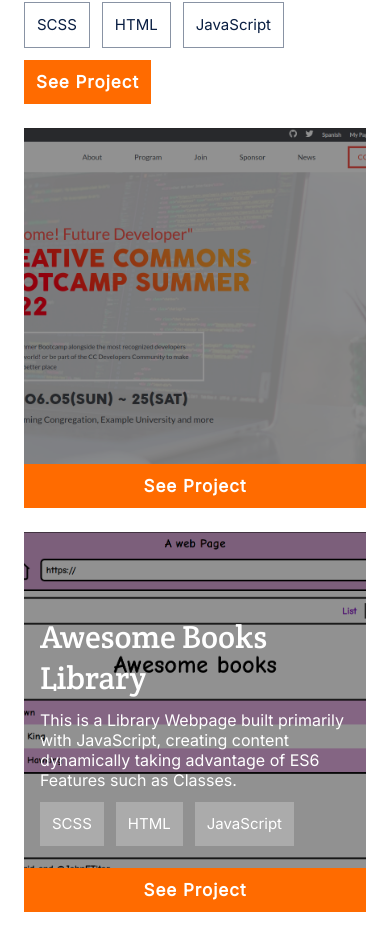
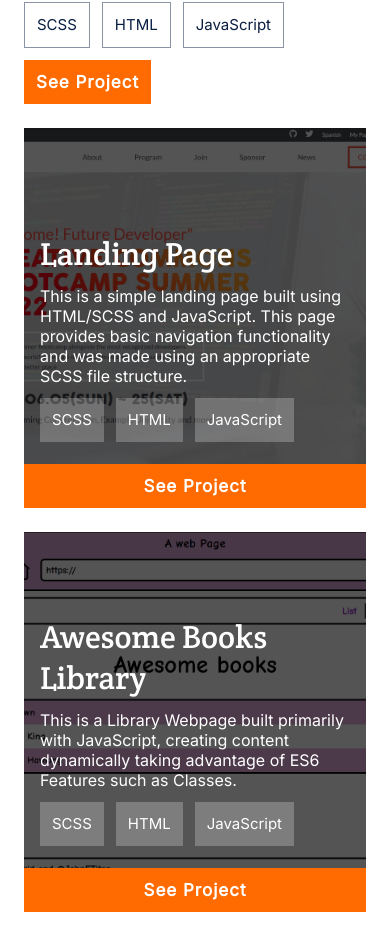
Before and after one commit to JohnFTitor/portfolio-first-project, a React (Create React App) app: page / in a window 390 px wide. Shown: the part 1577-2519 px from the top of the page. Built offline with nearby package versions, Linux system fonts and the light colour scheme.

Commit message:
Fix cards mobile info not displaying

```diff
--- a/src/components/Project.js
+++ b/src/components/Project.js
@@ -23,16 +23,16 @@ const Project = (props) => {
     }
   }
 
-  let info = null;
+  let info = (
+    <div className="info">
+      <h3>{title}</h3>
+      <p>{shortDescription}</p>
+      <Tags tags={tags} />
+    </div>
+  );
 
-  if (id !== 'special') {
-    info = (
-      <div className="info">
-        <h3>{title}</h3>
-        <p>{shortDescription}</p>
-        <Tags tags={tags} />
-      </div>
-    );
+  if (id === 'special' && desktop) {
+    info = null;
   }
 
   let cardButton = null;
--- a/src/styles/mainStyle.css
+++ b/src/styles/mainStyle.css
@@ -288,7 +288,7 @@ header {
   height: 100%;
   justify-content: flex-end;
   align-items: center;
-  background-color: #0000006e;
+  background-color: #000000ab;
 }
 
 .other .info {
```
